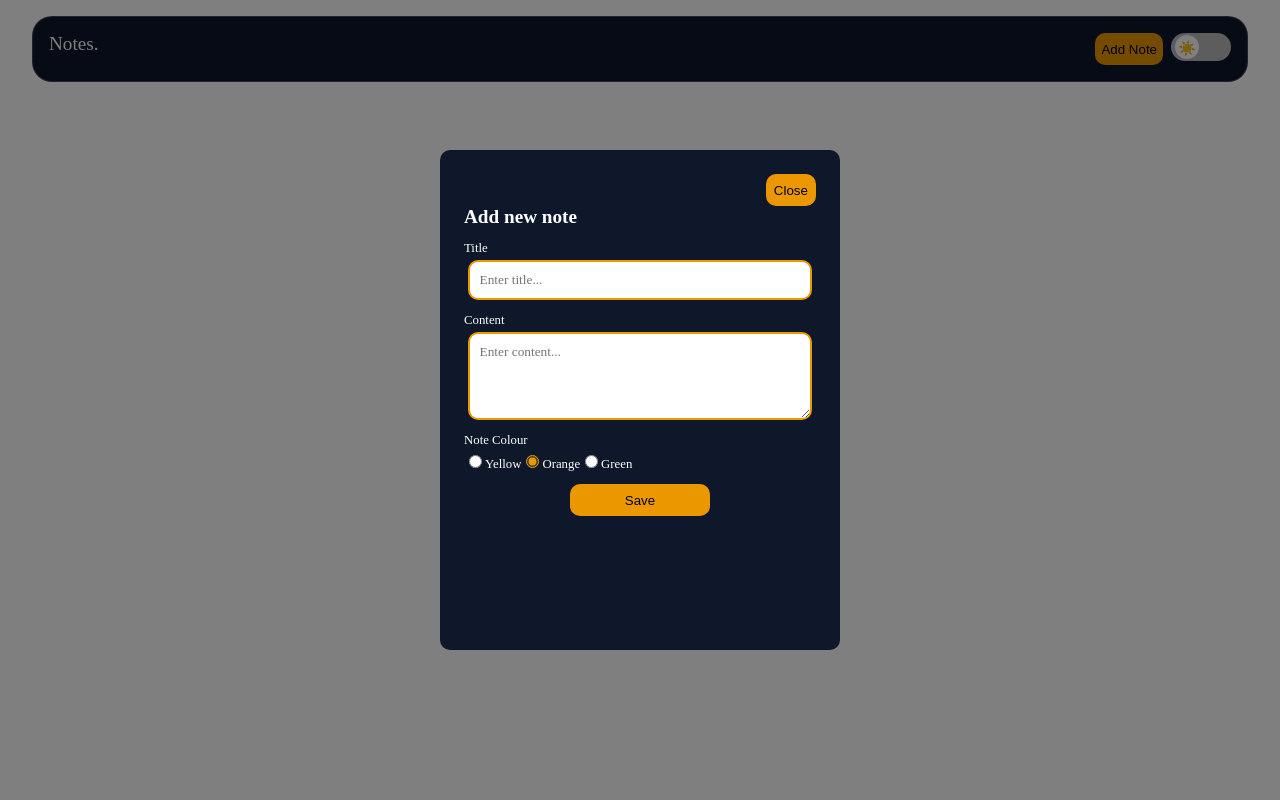
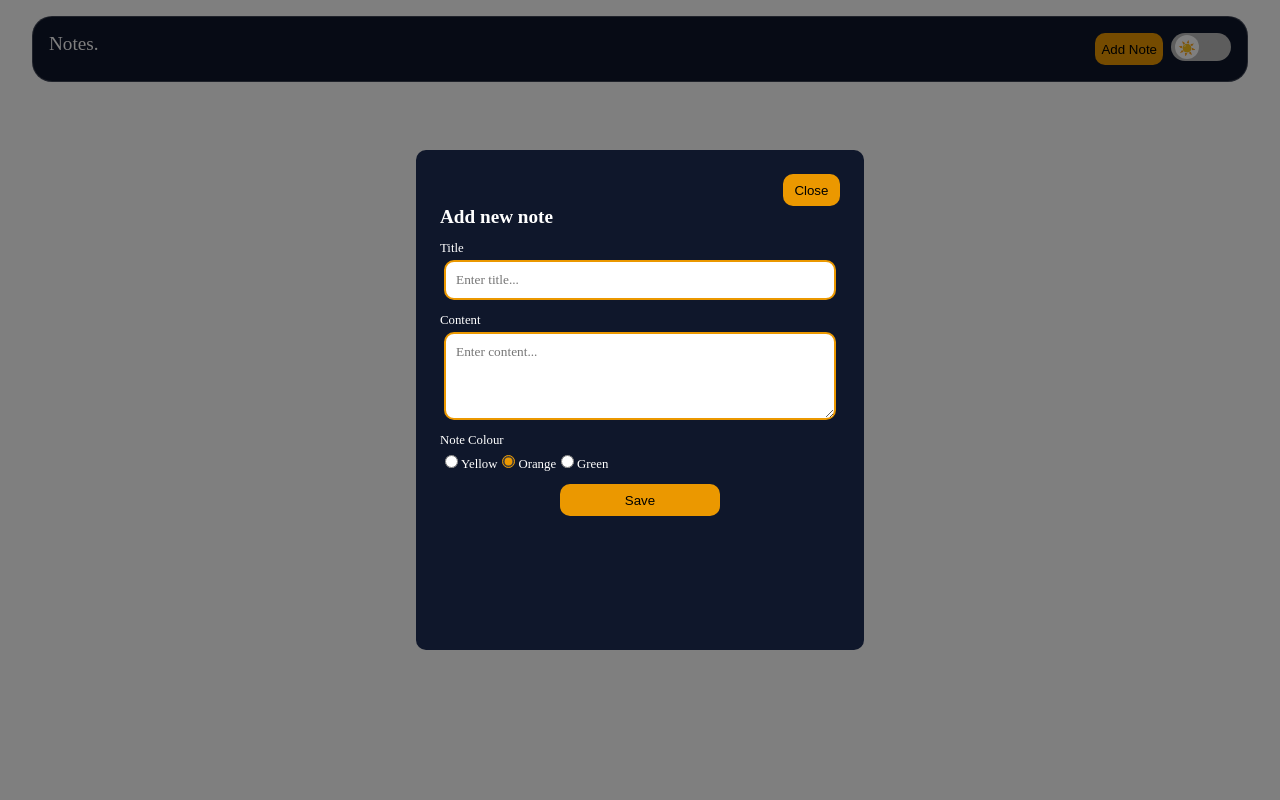
Before and after one commit to Usman-Iqbal-5/Notes-App, a React (Create React App) app: page / in a window 1280 px wide. Both pictures are taken after a click on the button "Add Note". Shown: the top 800 px of the page. Built offline with nearby package versions, Linux system fonts and the light colour scheme; a web font is replaced by a local one.

Commit message:
updated max-width of modal

```diff
--- a/src/styles/global-styles.css
+++ b/src/styles/global-styles.css
@@ -364,7 +364,7 @@ svg:nth-of-type(2) {
 .modal {
   width: 90vw;
   height: 90vh;
-  max-width: 400px !important;
+  max-width: 450px !important;
   max-height: 500px;
   padding: 1.5rem;
   z-index: 1000;
```
